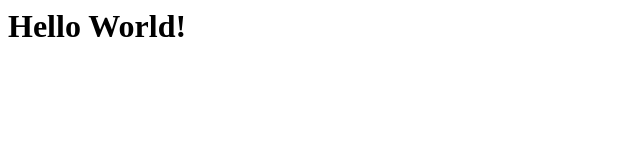
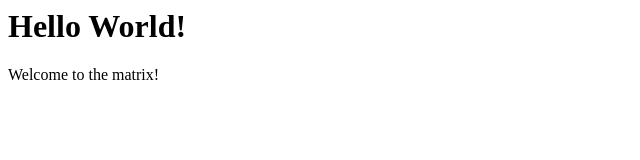
Before and after one commit to arw-thomasm/simple-static-website-demo, a plain HTML site: page index.html in a window 1280 px wide. Shown: the whole page, without its empty margins (0-640 px from the left). Drawn offline with Linux system fonts and the light colour scheme.

Commit message:
Update 'index.html'

```diff
--- a/index.html
+++ b/index.html
@@ -4,5 +4,6 @@
 </head>
 <body>
 <h1>Hello World!</h1>
+  <p>Welcome to the matrix!</p>
 </body>
 </html>
```
